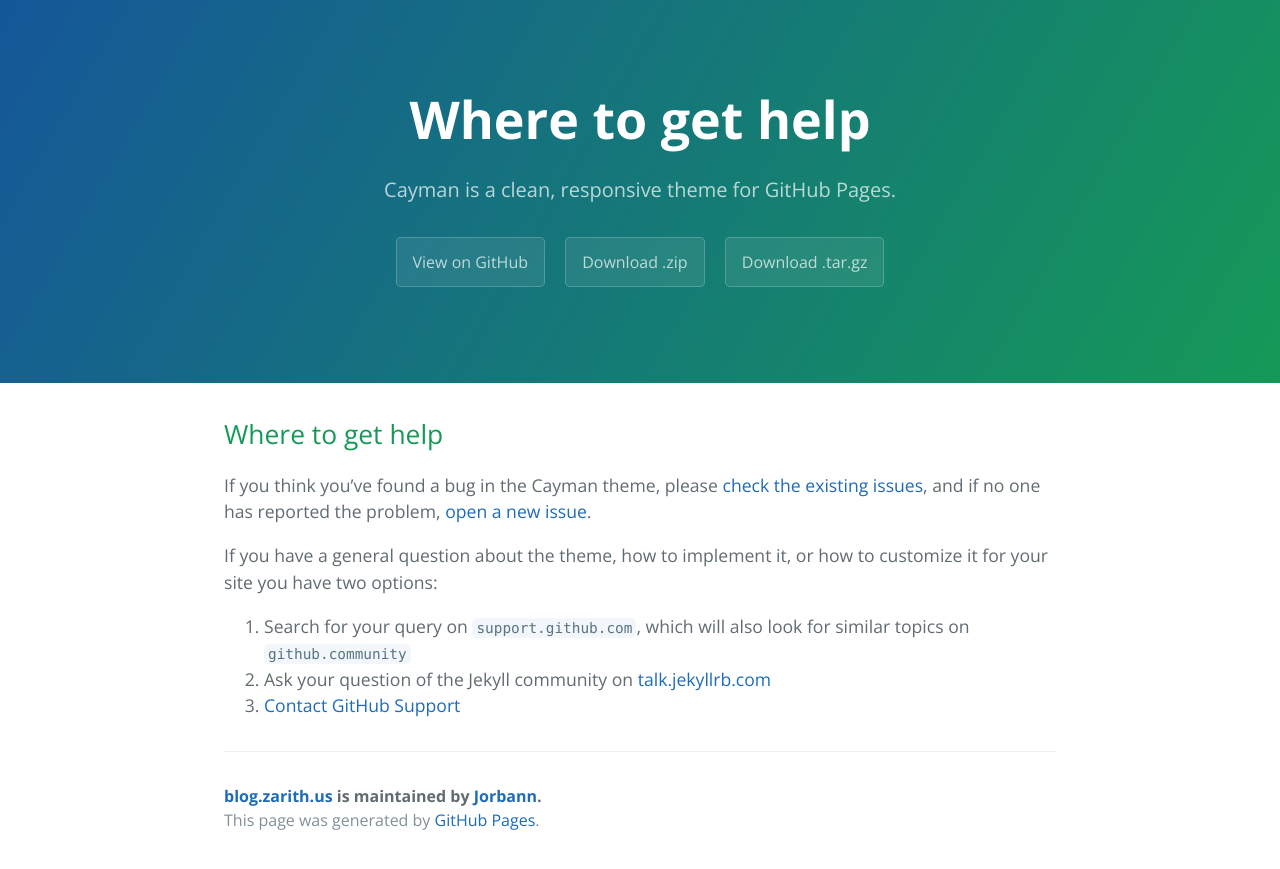
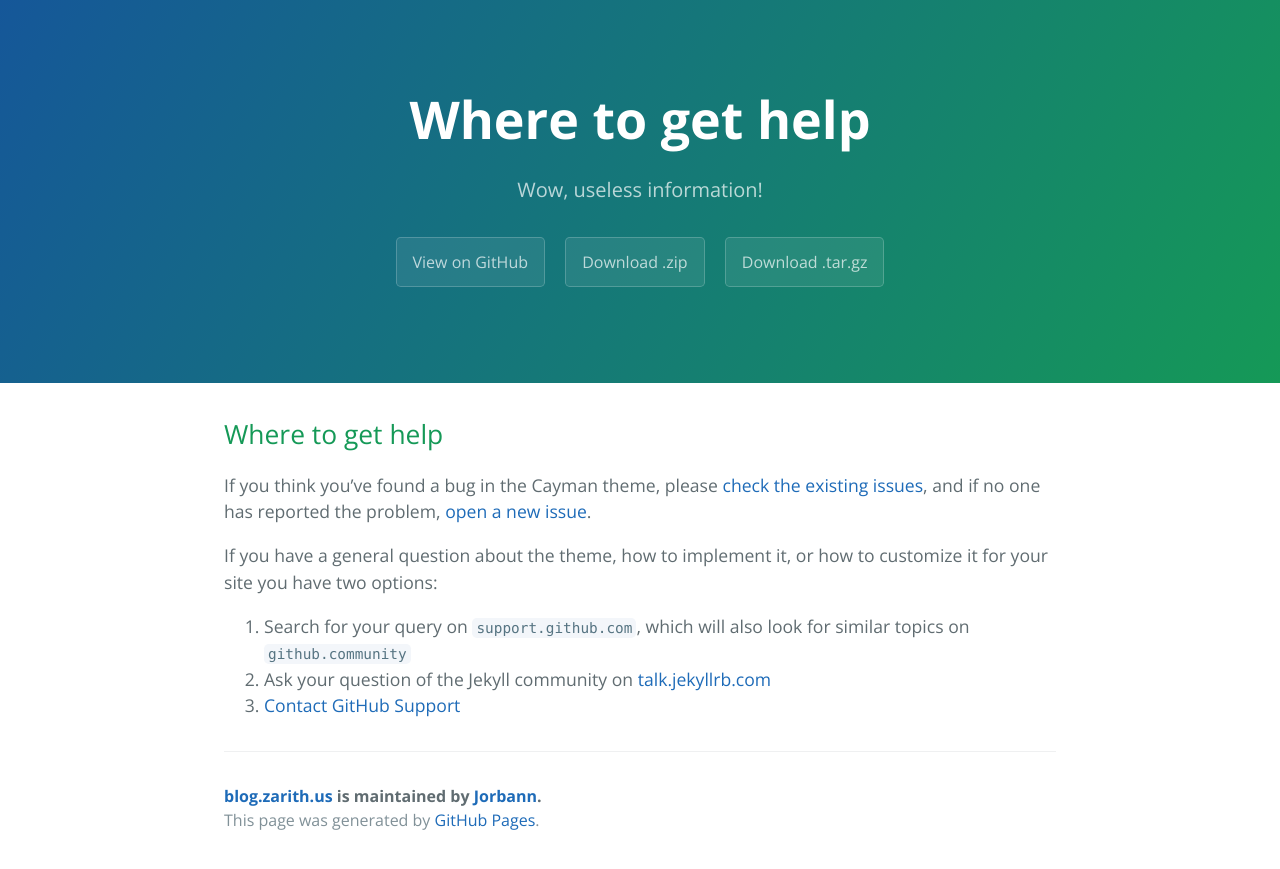
Before and after one commit to Jorbann/blog.zarith.us, a Jekyll site: the page built from docs/SUPPORT.md, in a window 1280 px wide. Shown: the top 869 px of the page. Built offline with Jekyll 4.4.1, drawn with Linux system fonts in a browser that asks for light colours; our own code applies the rules of GitHub Pages for plain Markdown files.

Commit message:
Update _config.yml

```diff
--- a/_config.yml
+++ b/_config.yml
@@ -1,5 +1,4 @@
-title: Cayman theme
-description: Cayman is a clean, responsive theme for GitHub Pages.
+title: Jordans website of disapointment...
+description: Wow, useless information!
 show_downloads: true
-google_analytics:
 theme: jekyll-theme-cayman
```
